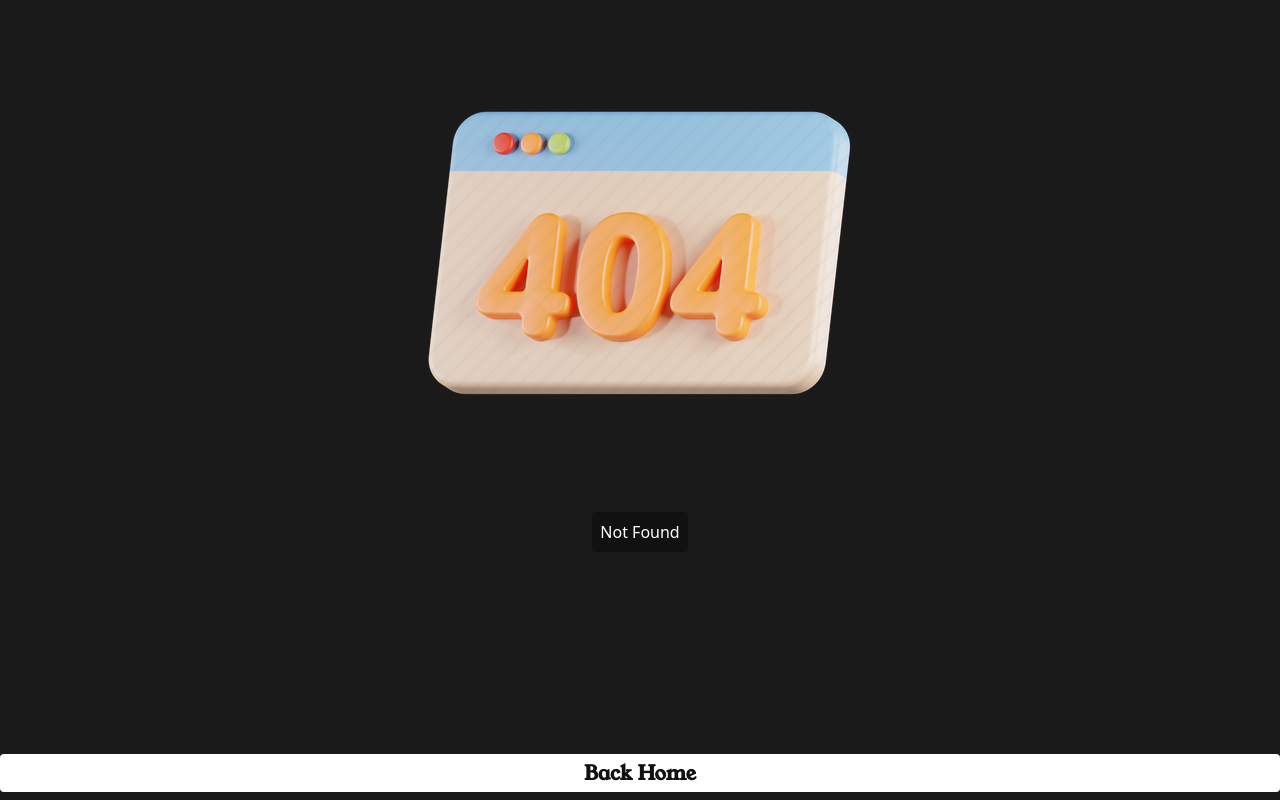
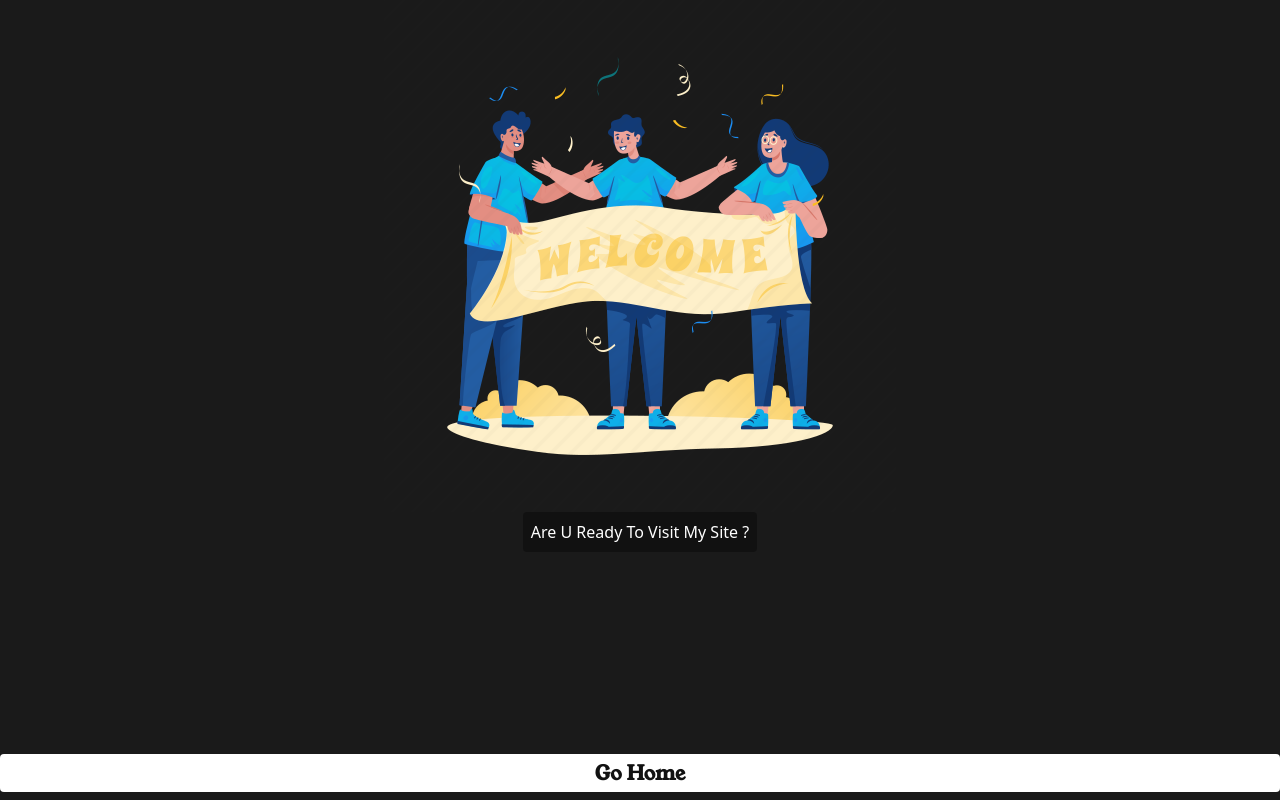
Before and after one commit to Abolfazl-Taj/taj-dev, a React (Create React App) app: page /taj-dev/Interdouce in a window 1280 px wide. Before the commit this address had no page. Built offline with nearby package versions, Linux system fonts and the light colour scheme.

Commit message:
buges fixed

```diff
--- a/src/Components/404/404.js
+++ b/src/Components/404/404.js
@@ -1,4 +1,4 @@
-import notaks from "../../Assets/Pic/404.png"
+import notaks from "../../Assets/Pic/Wellcome.png"
 import './404.css'
 import { Link } from 'react-router-dom';
 function NotFound(){
@@ -8,8 +8,8 @@ function NotFound(){
       <div className="notfound">
 
             <img src={notaks} alt="" />
-            <h1 className="not-header">Not Found</h1>
-            <Link to='/' className="links notb">Back Home</Link>
+            <h1 className="not-header">Are U Ready To Visit My Site ?</h1>
+            <Link to='/' className="links notb">Go Home</Link>
 
 </div>
 
```
Also changed, not shown: src/Assets/Pic/Wellcome.png (added).
